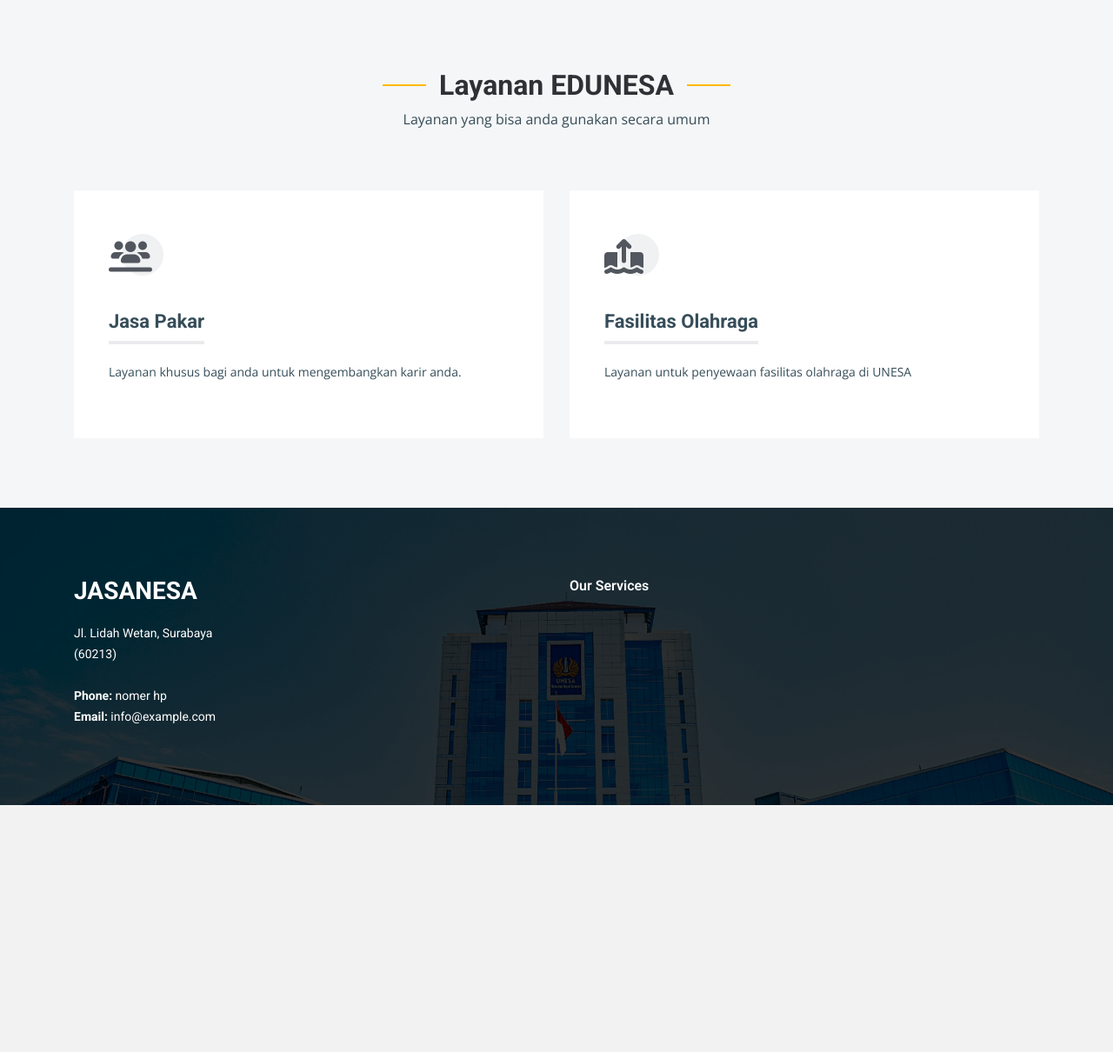
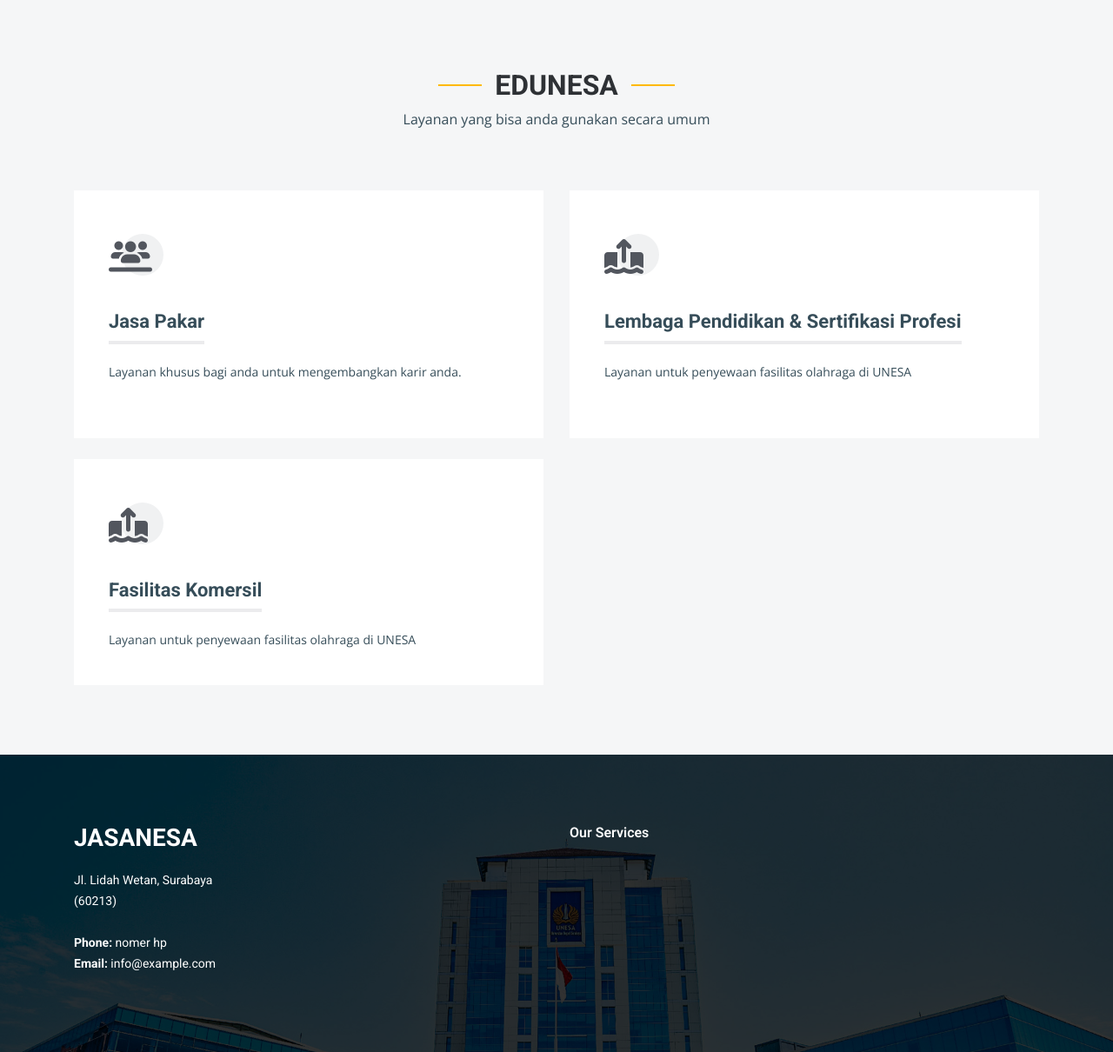
Before and after one commit to socialeee/jasanesa, a Laravel app: page / in a window 1280 px wide. Shown: the part 81-1291 px from the top of the page at 87% size. Before the commit the page ends 1007 px from the top, so only its background shows below. Run offline with Laravel 8, Linux system fonts and the light colour scheme; parts of the project's set-up code (start-up, migrations or seed data) failed here and were passed over; some libraries are stand-ins or nearby versions.

Commit message:
new update

```diff
--- a/app/Http/Controllers/Auth/RegisterController.php
+++ b/app/Http/Controllers/Auth/RegisterController.php
@@ -51,8 +51,11 @@
     {
         return Validator::make($data, [
             'name' => ['required', 'string', 'max:255'],
+            'username' => ['required', 'string', 'max:255'],
             'email' => ['required', 'string', 'email', 'max:255', 'unique:users'],
             'password' => ['required', 'string', 'min:8', 'confirmed'],
+            'password_confirmation' => ['required', 'string', 'min:8', 'confirmed'],
+            'nohp' => ['required', 'string', 'min:9'],
         ]);
     }
 
@@ -66,6 +69,7 @@
     {
         return User::create([
             'name' => $data['name'],
+            'username' => $data['username'],
             'email' => $data['email'],
             'password' => Hash::make($data['password']),
             'password_confirmation' => ($data['password_confirmation']),
--- a/resources/views/partial_homepage/header.blade.php
+++ b/resources/views/partial_homepage/header.blade.php
@@ -1,10 +1,10 @@
  <header id="header" class="header d-flex align-items-center">
-    <div class="container-fluid container-xl d-flex align-items-center">
+    <div class="container-fluid container-xl d-flex align-items-center justify-content-sm-between">
 
       <a href="/" class="logo d-flex align-items-center">
         <!-- Uncomment the line below if you also wish to use an image logo -->
-        <!-- <img src="assets/img/logo.png" alt=""> -->
-        <h1>Mall-EDUNESA</h1>
+        {{-- <img src="assets/img/logo.png" alt="">  --}}
+        <h1>EDUNESA</h1>
       </a>
 
       <i class="mobile-nav-toggle mobile-nav-show bi bi-list"></i>
@@ -38,23 +38,24 @@
                 <li><a href="#">Deep Dropdown 5</a></li>
               </ul>
               </li> --}}
-              <li class="dropdown"><a href="#"><span>Lembaga Pendidikan & Sertifikasi Profesi</span> <i
-                class="bi bi-chevron-down dropdown-indicator"></i></a>
-              <ul>
-                <li><a href="#">Diklat</a></li>
-                {{-- <li><a href="#">Deep Dropdown 2</a></li>
-                <li><a href="#">Deep Dropdown 3</a></li>
-                <li><a href="#">Deep Dropdown 4</a></li>
-                <li><a href="#">Deep Dropdown 5</a></li> --}}
-              </ul>
             </li>
           </ul>
         </li>
 
-        <li class="dropdown"><a href="#"><span>Fasilitas Olahraga</span> <i class="bi bi-chevron-down dropdown-indicator"></i></a>
+        <li class="dropdown"><a href="#"><span>Lembaga Pendidikan & Sertifikasi Profesi</span> <i class="bi bi-chevron-down dropdown-indicator"></i></a>
           <ul>
-              <li class="dropdown"><a href="{{route('olahraga')}}"><span>Lapangan</span> <i
-                  class="bi bi-chevron-down dropdown-indicator"></i></a>
+            <li class="dropdown"><a href="#"><span>Diklat</span> <i class="bi bi-chevron-down dropdown-indicator"></i></a> <!-- ganti route ke halaman di FISH -->
+                <ul>
+                  <li><a href="{{route('hukum')}}">LKMM - TINGKAT LANJUT</a></li>
+                </ul>
+            </li>
+          </ul>
+        </li>
+
+        <li class="dropdown"><a href="#"><span>Fasilitas Komersil</span> <i class="bi bi-chevron-down dropdown-indicator"></i></a>
+          <ul>
+              <li><a href="{{route('olahraga')}}"><span>Lapangan</span></a></li>
+              <li><a href="#"><span>Penyewaan Gedung</span></a></li>
                 {{-- <ul>
                   <li><a href="#">Deep Dropdown 1</a></li>
                   <li><a href="#">Deep Dropdown 2</a></li>
--- a/resources/views/partial_homepage/main.blade.php
+++ b/resources/views/partial_homepage/main.blade.php
@@ -2,13 +2,13 @@
 
     <div class="container" data-aos="fade-up">
       <div class="section-header">
-        <h2>Layanan EDUNESA</h2>
+        <h2>EDUNESA</h2>
         <p>Layanan yang bisa anda gunakan secara umum</p>
       </div>
 
       <div class="row gy-4">
 
-        <div class="col-md-6" data-aos="fade-up" data-aos-delay="100">
+        <div class="col-sm-6">
           <div class="service-item  position-relative">
             <div class="icon">
               <i class="fa-solid fa-users-line"></i>
@@ -19,43 +19,26 @@
           </div>
         </div><!-- End Service Item -->
 
-        <div class="col-md-6" data-aos="fade-up" data-aos-delay="200">
+        <div class="col-md-6">
           <div class="service-item position-relative">
             <div class="icon">
               <i class="fa-solid fa-arrow-up-from-ground-water"></i>
             </div>
-            <h3>Fasilitas Olahraga</h3>
+            <h3>Lembaga Pendidikan & Sertifikasi Profesi</h3>
             <p>Layanan untuk penyewaan fasilitas olahraga di UNESA</p>
             {{-- <a href="{{route('olahraga')}}" class="readmore stretched-link"></a> --}}
           </div>
         </div><!-- End Service Item -->
 
-        {{-- <div class="col-md-6" data-aos="fade-up" data-aos-delay="300">
+        <div class="col-md-6">
           <div class="service-item position-relative">
             <div class="icon">
-              <i class="fa-solid fa-compass-drafting"></i>
+              <i class="fa-solid fa-arrow-up-from-ground-water"></i>
             </div>
-            <h3>Ledo Markt</h3>
-            <p>Ut excepturi voluptatem nisi sed. Quidem fuga consequatur. Minus ea aut. Vel qui id voluptas adipisci
-              eos earum corrupti.</p>
-            <a href="service-details.html" class="readmore stretched-link">Learn more <i
-                class="bi bi-arrow-right"></i></a>
+            <h3>Fasilitas Komersil</h3>
+            <p>Layanan untuk penyewaan fasilitas olahraga di UNESA</p>
+            {{-- <a href="{{route('olahraga')}}" class="readmore stretched-link"></a> --}}
           </div>
         </div><!-- End Service Item -->
-
-        <div class="col-md-6" data-aos="fade-up" data-aos-delay="400">
-          <div class="service-item position-relative">
-            <div class="icon">
-              <i class="fa-solid fa-trowel-bricks"></i>
-            </div>
-            <h3>Asperiores Commodit</h3>
-            <p>Non et temporibus minus omnis sed dolor esse consequatur. Cupiditate sed error ea fuga sit provident
-              adipisci neque.</p>
-            <a href="service-details.html" class="readmore stretched-link">Learn more <i
-                class="bi bi-arrow-right"></i></a>
-          </div>
-        </div><!-- End Service Item --> --}}
     </div>
-
-
 </section>
--- a/resources/views/welcome.blade.php
+++ b/resources/views/welcome.blade.php
@@ -1,6 +1,6 @@
 @extends('layout.homepage')
 
-@section('title', 'jasanesa')
+@section('title', 'Mall - EDUNESA')
 
 @section('content')
 
```
Also changed, not shown: other parts of resources/views/partial_homepage/header.blade.php (+18 -15 lines), 1 other file.
